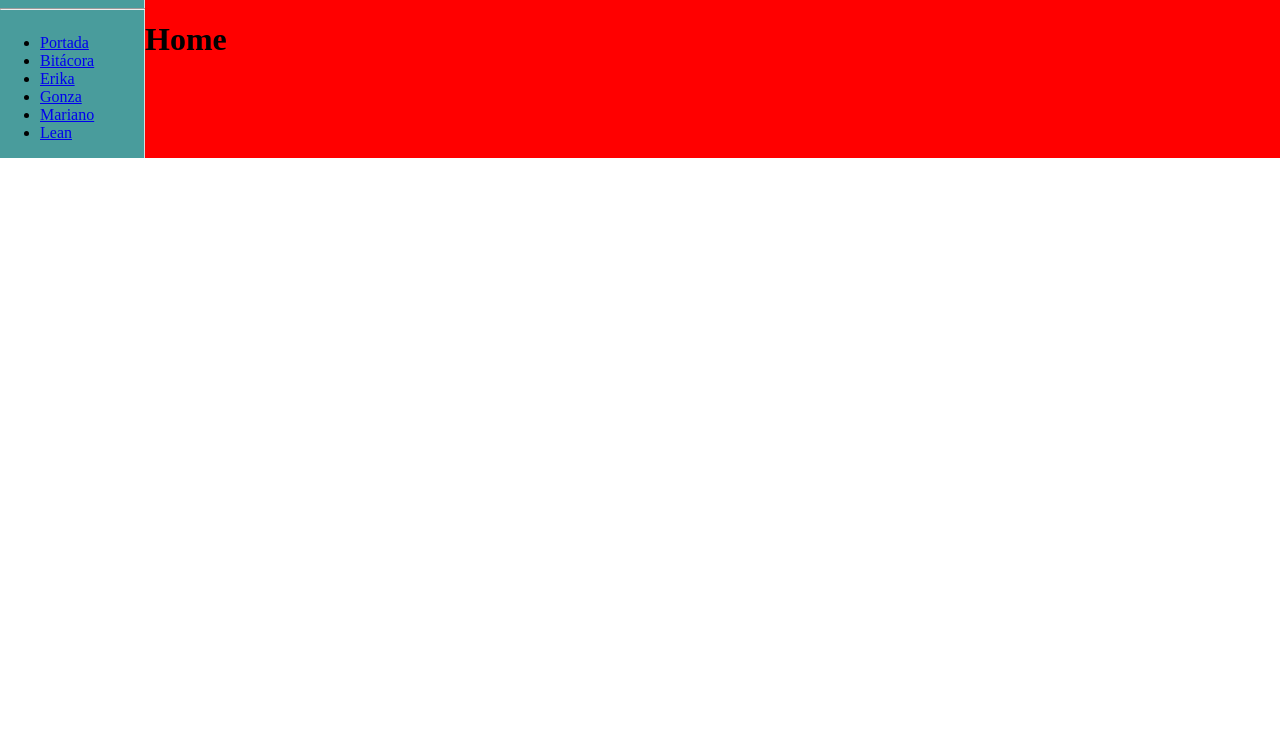
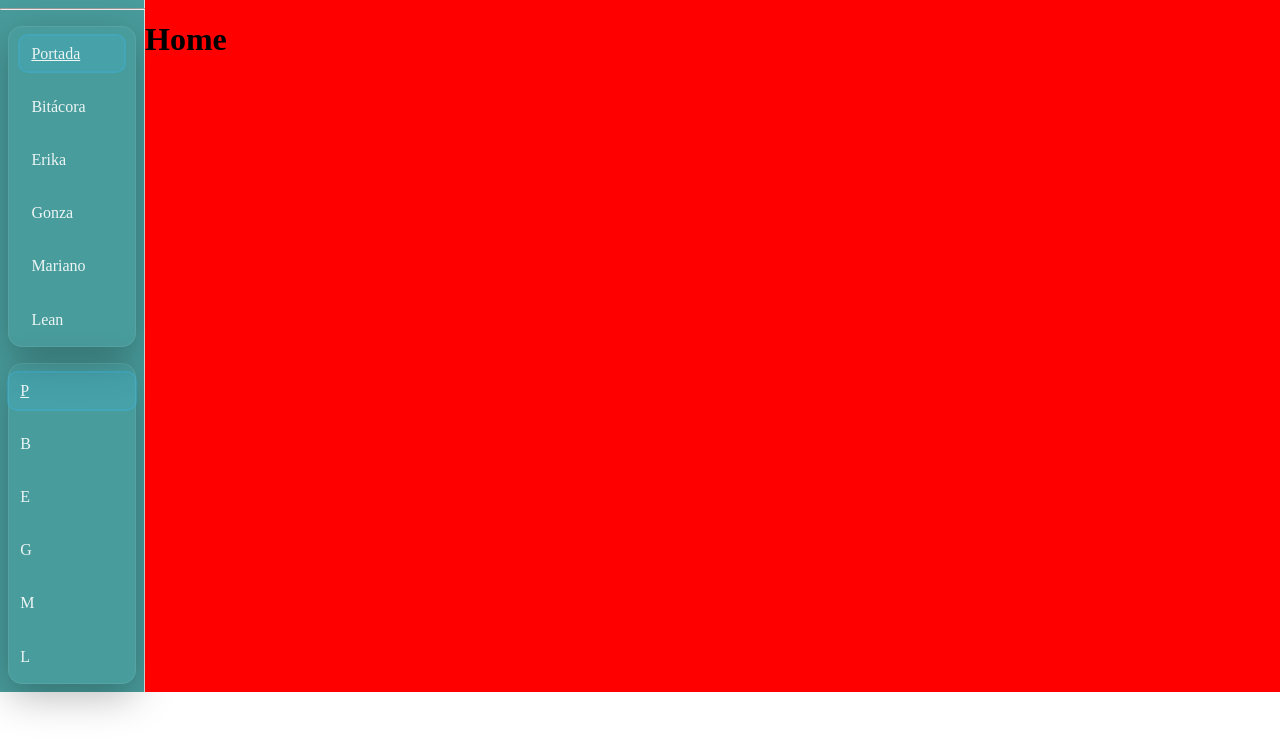
Before and after one commit to Lean-Aballone/TPFront_2, a React (Vite) app: page / in a window 1280 px wide. Shown: the top 752 px of the page. Built offline with nearby package versions, Linux system fonts and the light colour scheme.

Commit message:
Created: navbar component

```diff
--- a/src/components/Navbar.jsx
+++ b/src/components/Navbar.jsx
@@ -1,33 +1,81 @@
-import { Link } from "react-router-dom";
+import { NavLink } from "react-router-dom";
 
-export default function Navbar({state}) {
+export default function Navbar({ isOpen }) {
     return (
-        <nav class={state}>
-            <ul>
-                <li>
-                    <Link to="/">Portada</Link>
-                </li>
+        <>
+            <nav className={`nav nav-ul ${isOpen ? "nav_open big" : "hidden"}`}>
+                <ul>
+                    <li><NavLink to="/">Portada</NavLink></li>
+                    <li><NavLink to="/bitacora">Bitácora</NavLink></li>
+                    <li><NavLink to="/erika">Erika</NavLink></li>
+                    <li><NavLink to="/gonza">Gonza</NavLink></li>
+                    <li><NavLink to="/mariano">Mariano</NavLink></li>
+                    <li><NavLink to="/lean">Lean</NavLink></li>
+                </ul>
+            </nav>
+            <nav className={`nav nav-ul ${!isOpen ? "nav_open" : "hidden"}`}>
+                <ul>
+                    <li><NavLink to="/"><span className="card-avatar">P</span></NavLink></li>
+                    <li><NavLink to="/bitacora"><span className="card-avatar">B</span></NavLink></li>
+                    <li><NavLink to="/erika"><span className="card-avatar">E</span></NavLink></li>
+                    <li><NavLink to="/gonza"><span className="card-avatar">G</span></NavLink></li>
+                    <li><NavLink to="/mariano"><span className="card-avatar">M</span></NavLink></li>
+                    <li><NavLink to="/lean"><span className="card-avatar">L</span></NavLink></li>
+                </ul>
+            </nav>
+            <style>
+                {   `
+                        .nav_open > ul > li {
+                            padding: .55rem 0;
+                        }
 
-                <li>
-                    <Link to="/bitacora">Bitácora</Link>
-                </li>
+                        .nav_open {
+                            margin: 0 auto;
+                        }
+                        ul {
+                        list-style-type: none;
+                        padding: 0;
+                        margin: 0;
+                        color: #fff;
+                        border-radius: 14px;
+                        opacity: 1;
+                        pointer-events: auto;
+                        transition: transform .18s ease, opacity .18s ease;
+                        }
 
-                <li>
-                    <Link to="/erika">Erika</Link>
-                </li>
+                        li {
+                            display: block;
+                            color: #fff;
+                            opacity: .95;
+                            padding: .55rem .7rem;
+                            border-radius: 8px;
+                        }
 
-                <li>
-                    <Link to="/gonza">Gonza</Link>
-                </li>
-
-                <li>
-                    <Link to="/mariano">Mariano</Link>
-                </li>
-
-                <li>
-                    <Link to="/lean">Lean</Link>
-                </li>
-            </ul>
-        </nav>
+                        .nav a {
+                        text-decoration: none;
+                            display: block;
+                            color: #fff;
+                            opacity: .95;
+                            padding: .55rem .7rem;
+                            border-radius: 8px;
+                        }
+                        .nav a[aria-current="page"] {
+                        text-decoration: underline;
+                        background: rgba(56, 189, 248, .16);
+                        outline: 2px solid rgba(56, 189, 248, .35);
+                        }
+                        .nav {
+                        margin: .5rem;
+                            background: var(--header-bg);
+                            color: #fff;
+                            border: 1px solid rgba(255, 255, 255, .08);
+                            border-radius: 14px;
+                            box-shadow: 0 12px 40px rgba(0, 0, 0, .28);
+                            transition: transform .18s ease, opacity .18s ease;
+                        }
+                    `
+                }
+            </style>
+        </>
     );
 }
```
